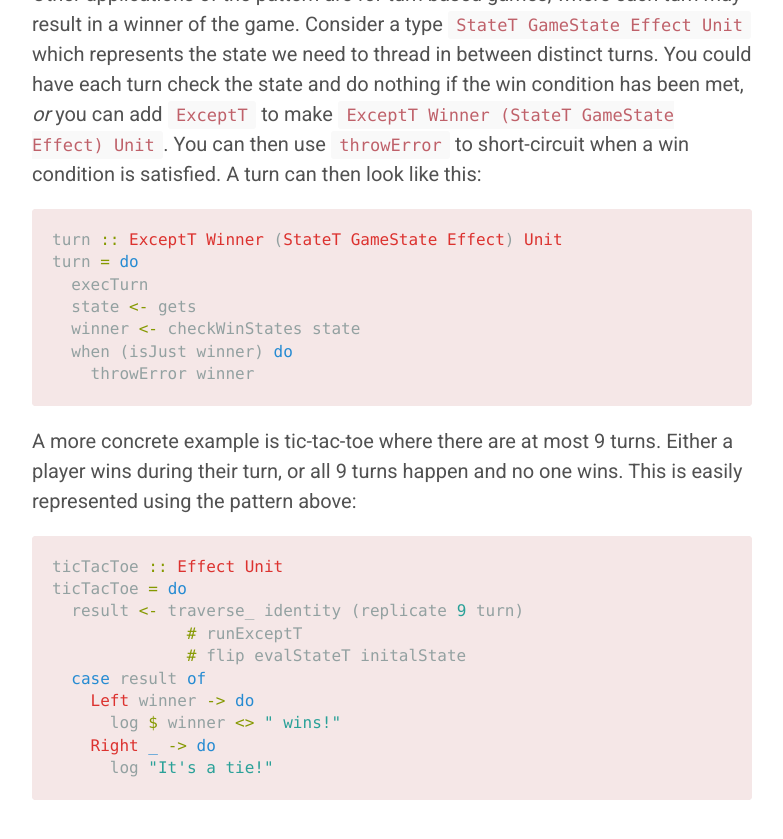
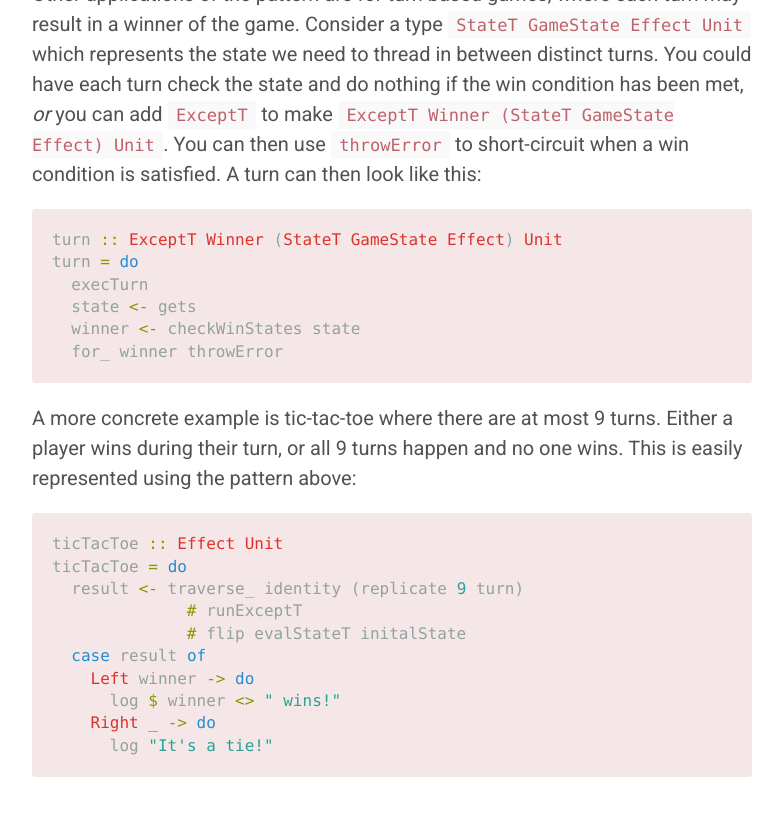
Before and after one commit to colinwahl/colinwahl.github.io, a Jekyll site: the page built from _posts/2019-04-07-On-ExceptT.md, in a window 1280 px wide and 900 px high, scrolled down 2010 px. Shown: the top 839 px of the window, without its empty margins (248-1031 px from the left). Built offline with Jekyll 4.4.1, drawn with Linux system fonts in a browser that asks for light colours.

Commit message:
fix code

````diff
--- a/_posts/2019-04-07-On-ExceptT.md
+++ b/_posts/2019-04-07-On-ExceptT.md
@@ -57,8 +57,7 @@ turn = do
   execTurn
   state <- gets
   winner <- checkWinStates state
-  when (isJust winner) do
-    throwError winner
+  for_ winner throwError
 ```
 
 A more concrete example is tic-tac-toe where there are at most 9 turns. Either a player wins during their turn, or all 9 turns happen and no one wins.  This is easily represented using the pattern above:
````
